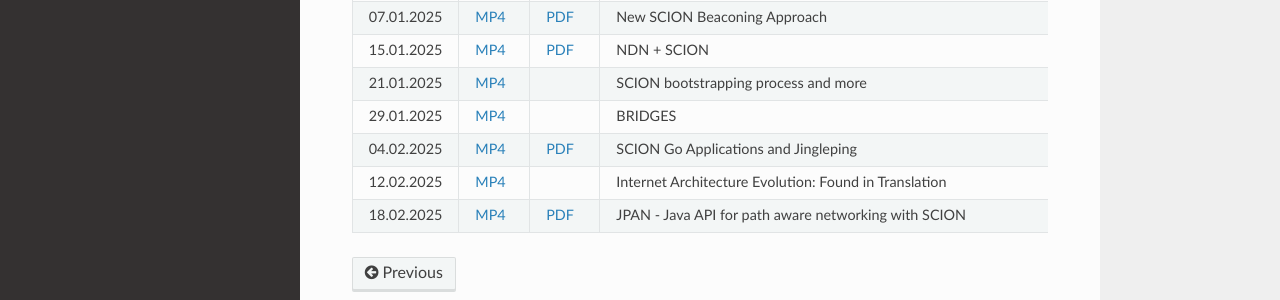
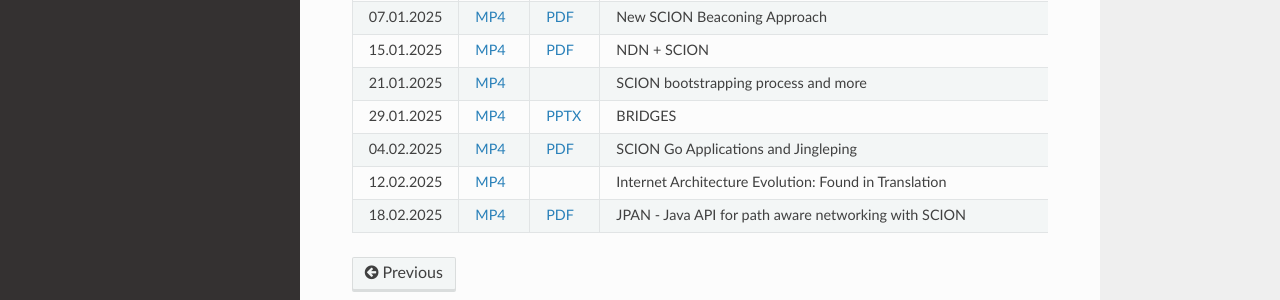
Before and after one commit to netsys-lab/scion-education-network-documentation, a Sphinx documentation site: the page built from docs/source/scion-research/meetings/past.rst, in a window 1280 px wide and 926 px high. Shown: the part 504-804 px from the top of the window. Built offline with Sphinx 7.4.7 and the Read the Docs theme 3.1.0, drawn with Linux system fonts in a browser that asks for light colours.

Commit message:
Add Jerry's slides. (#17)

```diff
--- a/docs/source/scion-research/meetings/past.rst
+++ b/docs/source/scion-research/meetings/past.rst
@@ -83,7 +83,7 @@ We keep an archive of past SCION research meetings:
       -
     * - 29.01.2025
       - `MP4 <https://drive.google.com/file/d/1VuQXjl3ektxA5b1Q7mTVchp69-99uzGP/view>`__
-      -
+      - `PPTX <https://docs.google.com/presentation/d/1HtLl72N0zm3W-YihqZYEwVETOsLJmVWc/view>`__
       - BRIDGES
       - Jerry Sobieski (George Mason University)
       -
```
